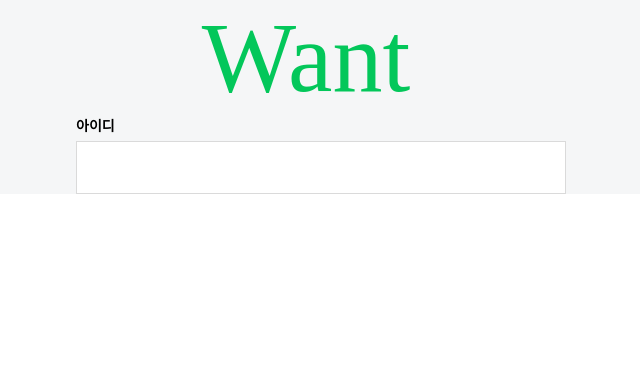
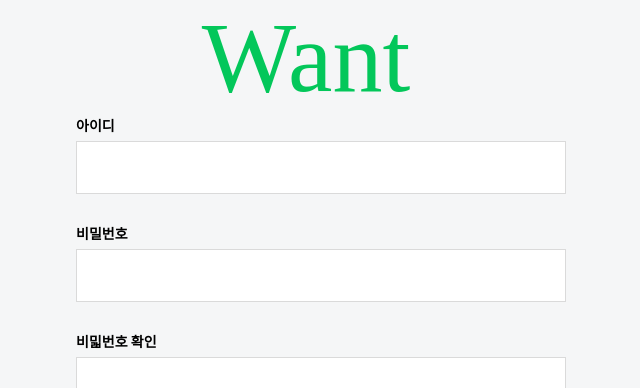
Before and after one commit to wanna-trip-portfolio/want-frontend, a React (Create React App) app: page /signin in a window 1280 px wide. Shown: the top 388 px of the page, without its empty margins (334-974 px from the left). Built offline with nearby package versions, Linux system fonts and the light colour scheme; a web font is replaced by a local one.

Commit message:
네이버 회원가입 클론 진행중

```diff
--- a/src/pages/SignInPage.style.ts
+++ b/src/pages/SignInPage.style.ts
@@ -25,6 +25,8 @@ export const SignUpItemWrapper = styled.div`
   width: 460px;
   display: flex;
   flex-direction: column;
+
+  margin-bottom: 10px;
 `;
 
 export const SignUpItemLabel = styled.div`
@@ -54,6 +56,5 @@ export const SignUpItemMessage = styled.div`
   height: 14px;
 
   margin-top: 5px;
-
   font-size: 12px;
 `;
--- a/src/pages/SignInPage.tsx
+++ b/src/pages/SignInPage.tsx
@@ -43,11 +43,9 @@ const SignInIdInput: React.FC = () => {
     <SignUpItemWrapper>
       <SignUpItemLabel>아이디</SignUpItemLabel>
       <SignUpItemInput onBlur={onBlur} onChange={onChange} type={'text'} />
-      {isValidate !== null && (
       <SignUpItemMessage style={{ color: isValidate ? 'green' : 'red' }}>
         <span>{message}</span>
       </SignUpItemMessage>
-      )}
     </SignUpItemWrapper>
   );
 };
@@ -61,12 +59,6 @@ const SignInPasswordInput: React.FC = () => {
 
   let password = '';
   let passwordC = '';
-
-  const onChange = (e: ChangeEvent<HTMLInputElement>) => {
-    password = e.target.value;
-  };
-
-  const onChangeC = (e: ChangeEvent<HTMLInputElement>) => {};
 
   //TODO: 유효성 검사 추가
   const onBlur = () => {
@@ -109,11 +101,9 @@ const SignInPasswordInput: React.FC = () => {
           onChange={(e) => (password = e.target.value)}
           type={'password'}
         />
-        {isValidate !== null && (
         <SignUpItemMessage style={{ color: isValidate ? 'green' : 'red' }}>
           <span>{message}</span>
         </SignUpItemMessage>
-        )}
       </SignUpItemWrapper>
       <SignUpItemWrapper>
         <SignUpItemLabel>비밃번호 확인</SignUpItemLabel>
@@ -122,11 +112,10 @@ const SignInPasswordInput: React.FC = () => {
           onChange={(e) => (passwordC = e.target.value)}
           type={'password'}
         />
-        {isValidate !== null && (
+
         <SignUpItemMessage style={{ color: isValidate ? 'green' : 'red' }}>
           <span>{message}</span>
         </SignUpItemMessage>
-        )}
       </SignUpItemWrapper>
     </>
   );
@@ -141,6 +130,7 @@ const SignInPage: React.FC = () => {
         </Link>
         <SignUpForm>
           <SignInIdInput />
+          <SignInPasswordInput />
         </SignUpForm>
       </SignUpContainer>
     </SignInWrap>
```
Lines whose indentation alone changed are shown as unchanged.
